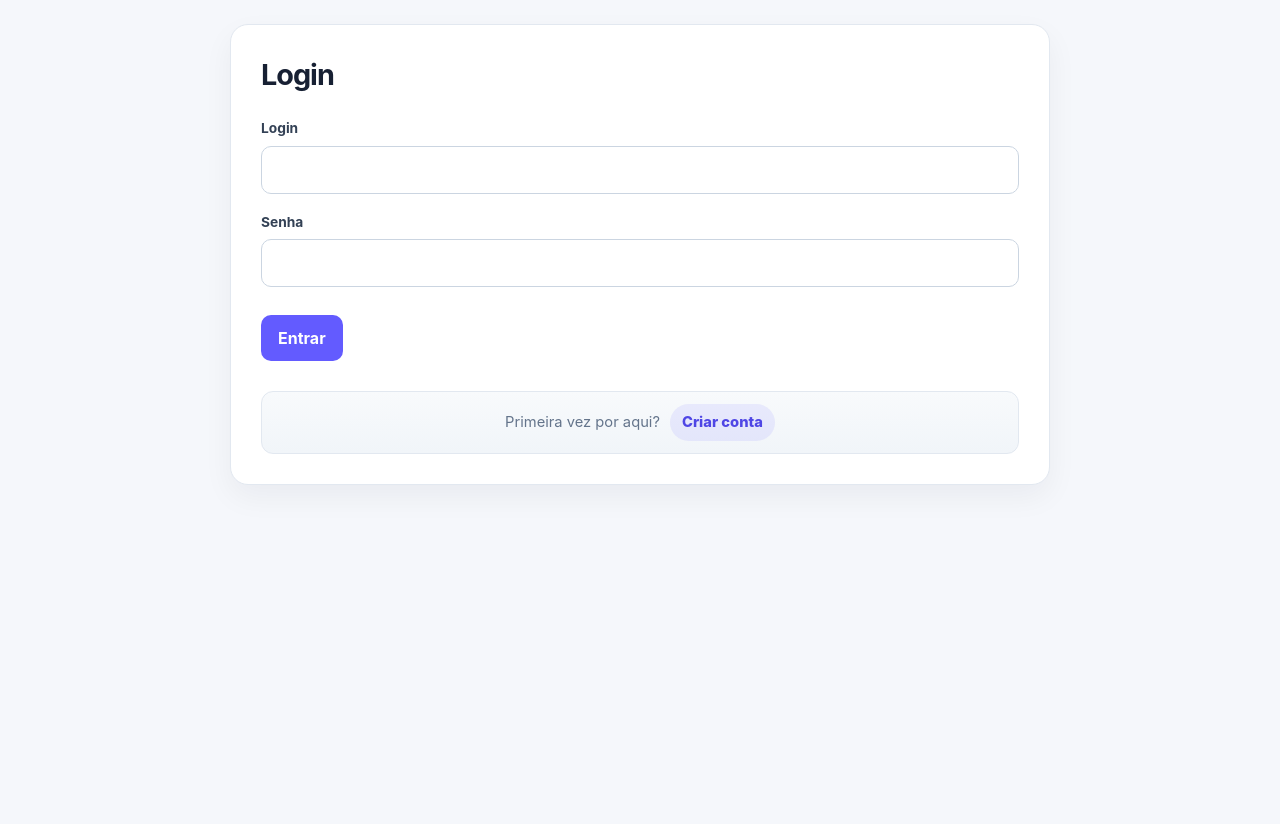
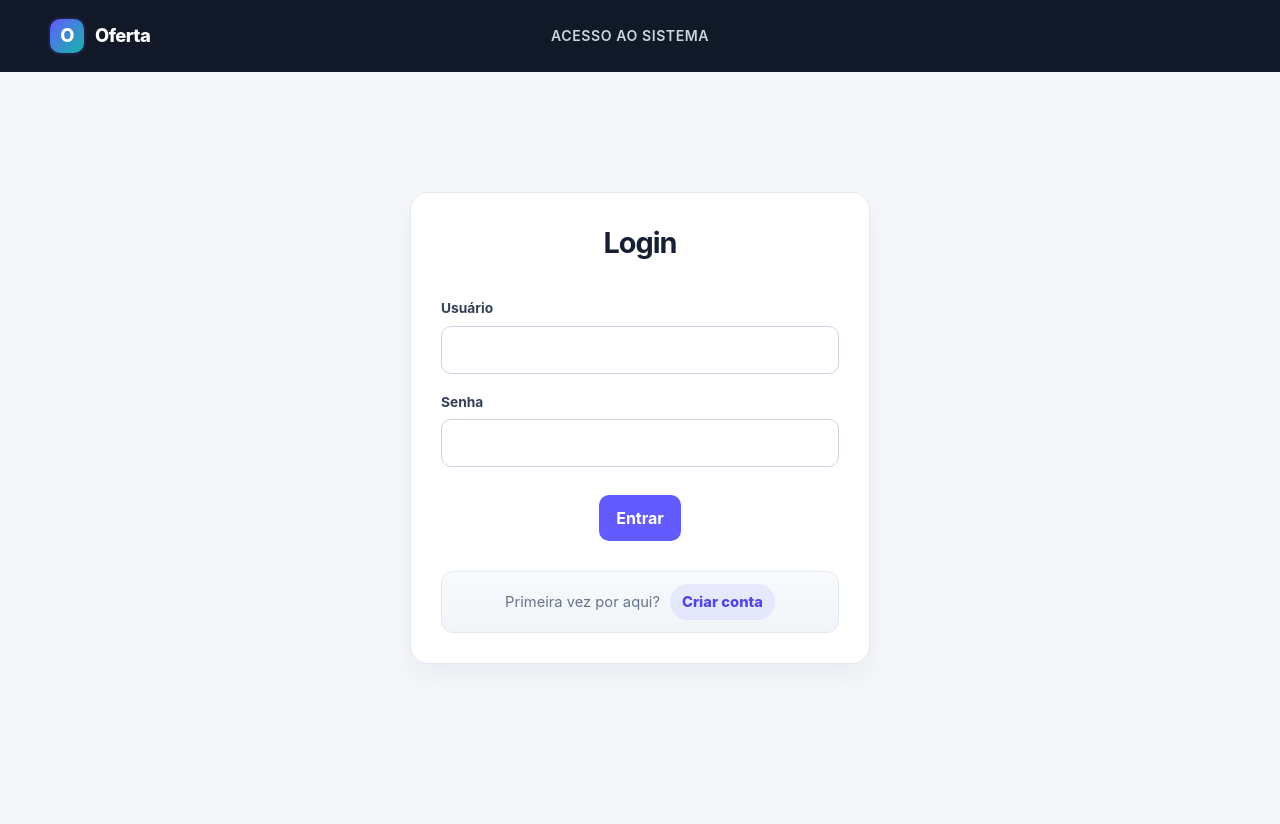
Before and after one commit to Dinothay/OfertaMatricula, a Spring app: page /login in a window 1280 px wide. After the commit the page ends 664 px from the top, so only its background shows below. Run offline with Thymeleaf, Linux system fonts and the light colour scheme; the template is opened without the code that fills it, so the values that code supplies are empty; some of the project's set-up classes (security, data sources, template engines, error pages and the like) are left out, and stand-ins take their place.

Commit message:
LoginBonitoPerfil

```diff
--- a/src/main/resources/application.properties
+++ b/src/main/resources/application.properties
@@ -2,6 +2,6 @@ spring.application.name=OfertaMatricula
 server.port=8080
 spring.datasource.url=jdbc:mysql://localhost:3306/ofertaMatricula?createDatabaseIfNotExist=true
 spring.datasource.username=root
-spring.datasource.password=1234
+spring.datasource.password=123456
 spring.jpa.hibernate.ddl-auto=update
 spring.jpa.show-sql=true
--- a/src/main/resources/static/css/styles.css
+++ b/src/main/resources/static/css/styles.css
@@ -15,13 +15,32 @@
 body { margin: 0; color: var(--ink); background: var(--background); line-height: 1.5; animation: page-enter .55s ease both; }
 a { color: inherit; text-decoration: none; }
 .topbar { background: #111827; color: white; }
-.nav { width: min(1180px, calc(100% - 40px)); margin: auto; min-height: 72px; display: flex; align-items: center; justify-content: space-between; gap: 24px; }
+.nav {
+    width: min(1180px, calc(100% - 40px));
+    margin: auto;
+    min-height: 72px;
+    display: flex;
+    align-items: center;
+    justify-content: space-between;
+    gap: 24px;
+}
 .brand { display: flex; align-items: center; gap: 11px; font-weight: 800; letter-spacing: -.03em; font-size: 1.15rem; }
 .brand-mark { width: 34px; height: 34px; display: grid; place-items: center; border-radius: 10px; color: white; background: linear-gradient(135deg, var(--primary), var(--accent)); animation: mark-pulse 3s ease-in-out infinite; }
-.nav-links { display: flex; align-items: center; flex-wrap: wrap; gap: 6px; font-size: .88rem; color: #cbd5e1; }
+.nav-links {
+    flex: 1;
+    display: flex;
+    align-items: center;
+    justify-content: center;
+    text-align: center;
+}
 .nav-links a { padding: 8px 10px; border-radius: 8px; transition: .2s; }
 .nav-links a:hover { color: white; background: #273449; }
-.nav-actions { display: flex; align-items: center; gap: 12px; flex-wrap: wrap; }
+.nav-actions {
+    display: flex;
+    align-items: center;
+    justify-content: flex-end;
+    min-width: 120px;
+}
 .nav-actions .btn, .nav-actions .button { margin: 0; }
 .login-link { color: #e2e8f0; font-weight: 700; padding: 8px 12px; border-radius: 999px; background: rgba(255,255,255,.06); }
 .user-chip { position: relative; display: flex; align-items: center; }
@@ -40,7 +59,7 @@ a { color: inherit; text-decoration: none; }
 .user-menu form { margin: 0; }
 .logout-button { border: 0; width: 100%; text-align: center; color: #b4233d; background: transparent; cursor: pointer; justify-content: center; }
 .logout-button:hover { background: #fff1f2; }
-.profile-card { max-width: 760px; margin: 32px auto 0; background: var(--surface); border: 1px solid var(--line); border-radius: 28px; box-shadow: 0 18px 38px rgba(15,23,42,.08); overflow: hidden; }
+.profile-card { max-width: 760px; width: min(760px, calc(100% - 40px)); margin: 32px auto 0; background: var(--surface); border: 1px solid var(--line); border-radius: 28px; box-shadow: 0 18px 38px rgba(15,23,42,.08); overflow: hidden; }
 .profile-header { padding: 28px 30px 0; }
 .profile-body { padding: 30px; display: grid; grid-template-columns: 200px 1fr; gap: 24px; align-items: center; }
 .profile-avatar { width: 170px; height: 170px; border-radius: 22px; object-fit: cover; border: 4px solid #eef2ff; background: linear-gradient(135deg, #dbeafe, #dcfce7); display: block; }
@@ -168,7 +187,7 @@ tbody tr:hover { background: #fafaff; }
 .quick-grid { display: grid; grid-template-columns: repeat(3, 1fr); gap: 16px; }
 .quick-card { padding: 21px; display: block; border-top: 3px solid var(--primary); animation: content-rise .55s ease both; }.quick-card:nth-child(2n) { border-color: var(--accent); }.quick-card:nth-child(2) { animation-delay: .06s; }.quick-card:nth-child(3) { animation-delay: .12s; }.quick-card:nth-child(4) { animation-delay: .18s; }.quick-card:nth-child(5) { animation-delay: .24s; }.quick-card:nth-child(6) { animation-delay: .3s; }.quick-card:hover { transform: translateY(-5px) scale(1.015); box-shadow: 0 15px 30px rgba(15,23,42,.1); }.quick-card strong { display: block; margin-bottom: 5px; }.quick-card span { color: var(--muted); font-size: .88rem; }
 .page-header-shell {
-    width: min(820px, calc(100% - 40px));
+    width: min(760px, calc(100% - 40px));
     margin: 24px auto 0;
     background: var(--surface);
     border: 1px solid var(--line);
@@ -221,6 +240,82 @@ tbody tr:hover { background: #fafaff; }
     }
 }
 
+.login-topbar {
+    background: #111827;
+    color: white;
+}
+
+.login-page {
+    min-height: calc(100vh - 72px);
+    display: flex;
+    align-items: center;
+    justify-content: center;
+    padding: 32px 20px 48px;
+}
+
+.login-shell {
+    width: min(460px, 100%);
+    margin: 0;
+}
+
+.login-shell .form-header {
+    text-align: center;
+    padding-bottom: 8px;
+}
+
+.login-shell .form-header h2 {
+    text-align: center;
+    margin-bottom: 8px;
+}
+
+.login-shell .form-body {
+    padding-top: 18px;
+}
+
+.login-shell .form-body .actions {
+    display: flex;
+    justify-content: center;
+}
+
+.login-shell .form-body form {
+    align-items: center;
+}
+
+.nav-placeholder {
+    color: #cbd5e1;
+    font-size: .88rem;
+    font-weight: 600;
+    letter-spacing: .04em;
+    text-transform: uppercase;
+}
+
+@media (max-width: 560px) {
+    .nav {
+        align-items: center;
+    }
+
+    .nav-links {
+        display: none;
+    }
+
+    .login-page {
+        min-height: auto;
+        padding-top: 28px;
+    }
+}
+
+.nav {
+    align-items: center;
+}
+
+.nav-links {
+    flex: 1;
+    display: flex;
+    justify-content: center;
+    align-items: center;
+    text-align: center;
+}
+
 @keyframes page-enter { from { opacity: 0; } to { opacity: 1; } }
 @keyframes content-rise { from { opacity: 0; transform: translateY(12px); } to { opacity: 1; transform: translateY(0); } }
 @keyframes mark-pulse { 0%, 100% { box-shadow: 0 0 0 0 rgba(99, 91, 255, .2); } 50% { box-shadow: 0 0 0 7px rgba(99, 91, 255, 0); } }
--- a/src/main/resources/templates/login.html
+++ b/src/main/resources/templates/login.html
@@ -8,8 +8,22 @@
     <link rel="stylesheet" th:href="@{/css/styles.css}">
 </head>
 <body>
-    <div class="page">
-        <div class="form-shell">
+    <header class="topbar login-topbar">
+        <nav class="nav">
+            <div class="brand" aria-label="Oferta">
+                <span class="brand-mark">O</span> Oferta
+            </div>
+
+            <div class="nav-links">
+                <span class="nav-placeholder">Acesso ao sistema</span>
+            </div>
+
+            <div class="nav-actions"></div>
+        </nav>
+    </header>
+
+    <div class="login-page">
+        <div class="form-shell login-shell">
             <div class="form-header">
                 <h2>Login</h2>
             </div>
@@ -18,7 +32,7 @@
                 <form th:action="@{/login}" method="POST">
                     <div class="form-grid">
                         <div class="field full">
-                            <label for="username">Login</label>
+                            <label for="username">Usuário</label>
                             <input type="text" name="username" id="username" th:value="${username}" required>
                         </div>
                         <div class="field full">
--- a/src/main/resources/templates/meuPerfil.html
+++ b/src/main/resources/templates/meuPerfil.html
@@ -47,7 +47,7 @@
     <script th:src="@{/js/profile-menu.js}"></script>
 
     <main class="container">
-        <div class="page-header">
+        <div class="page-header-shell">
             <div class="page-header-inner">
                 <div>
                     <p class="eyebrow">Perfil</p>
```
Also changed, not shown: src/main/resources/static/images/35f79827-fe16-4a18-8f85-44dfdf0c0dc1_maomao.jpg (added).
